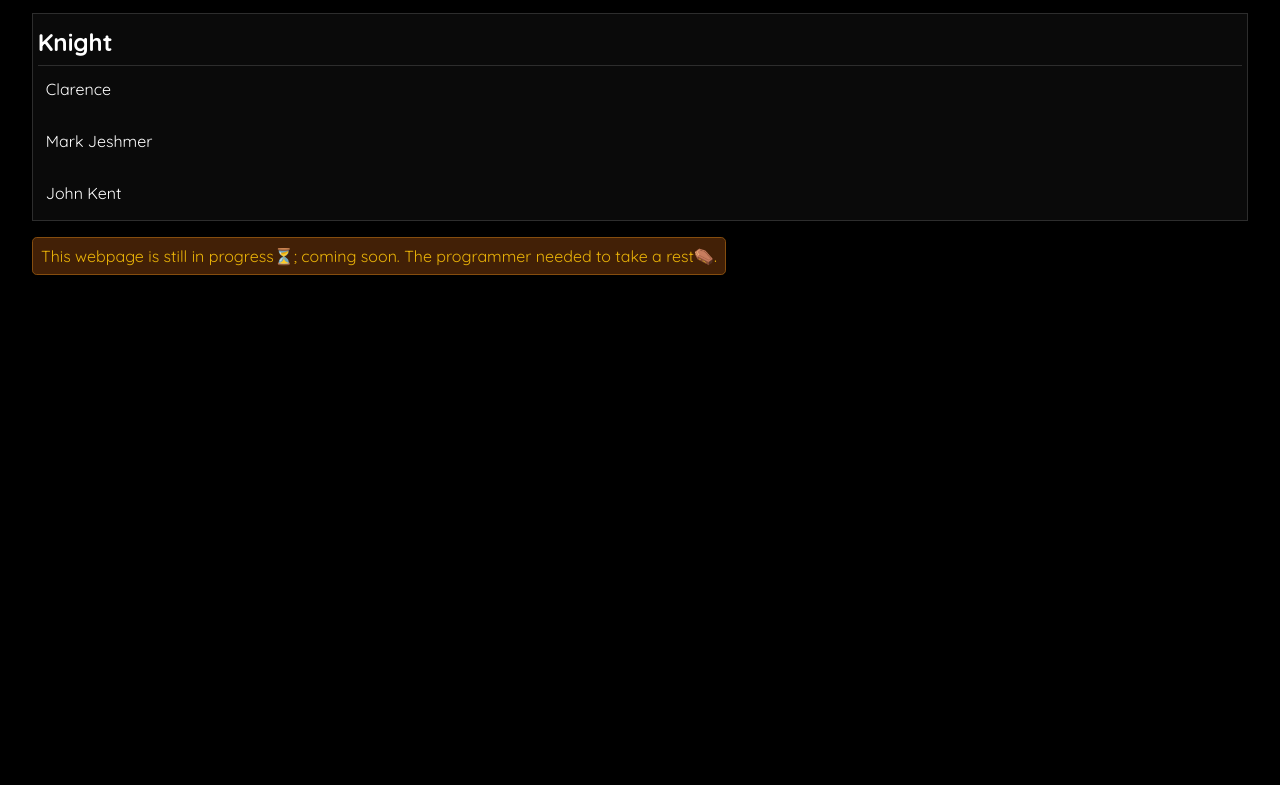
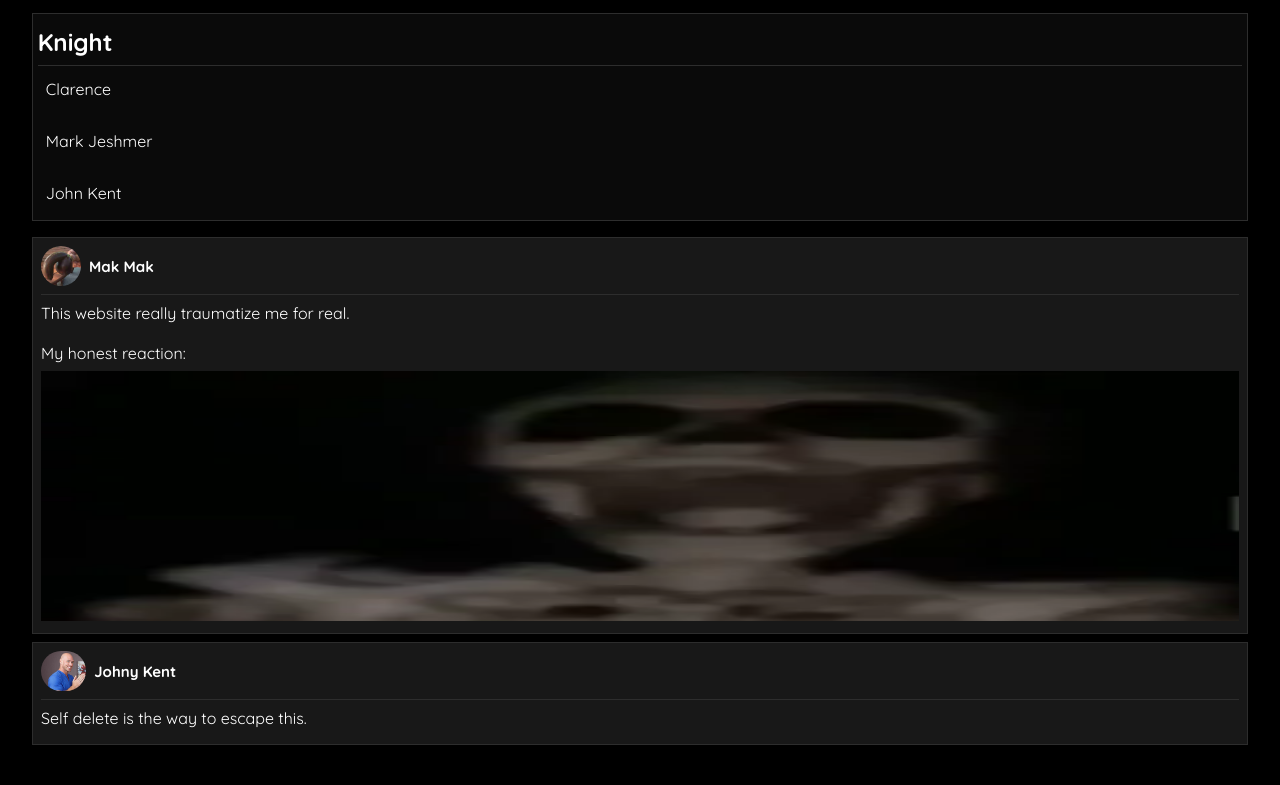
Before and after one commit to Clar-Rence/3Knight, a plain HTML site: page index.html in a window 1280 px wide. Shown: the part 164-949 px from the top of the page. Before the commit the page ends 800 px from the top, so only its background shows below. Drawn offline with Linux system fonts and the light colour scheme.

Commit message:
Add files via upload

```diff
--- a/css/index.css
+++ b/css/index.css
@@ -83,3 +83,32 @@
     background-color: #422006;
     border: 0.05rem solid #854d0e;
 }
+
+.knight-comment {
+    margin-top: 1rem;
+}
+.knight-comment div {
+    padding: 0.5rem;
+    margin-bottom: 0.5rem;
+    background-color: #181818;
+    border: 0.05rem solid #2d2d2d;
+}
+.knight-comment div h1 {
+    display: flex;
+    gap: 0.50rem;
+    font-size: 15px;
+    align-items: center;
+    padding-bottom: 0.5rem;
+    border-bottom: 0.05rem solid #2d2d2d;
+}
+.knight-comment div h1 img {
+    height: 2.50rem;
+    border-radius: 10rem;
+}
+.knight-comment div p {
+    padding: 0.5rem 0;
+}
+.knight-comment div > img {
+    height: 250px;
+    width: 100%;
+}
--- a/index.html
+++ b/index.html
@@ -14,7 +14,7 @@
             <a class="main-link" href="about.html">Read</a>
         </nav>
         <section class="intro">
-            <h1>Hello welcome to our <span>WebPage</span> called <span>3Knight</span></h1>
+            <h1>Hello welcome to our <span>Website</span> called <span>3Knight</span></h1>
             <p>The three(3) bro that been friends for 300BC💀 which is legit 100% real😱.</p>
             <div class="knight-list">
                 <h1>Knight</h1>
@@ -24,8 +24,20 @@
                     <p>John Kent</p>
                 </ul>
             </div>
-            <div class="update">
+            <!--<div class="update">
                 <p>This webpage is still in progress⏳; coming soon. The programmer needed to take a rest⚰️.</p>
+            </div>-->
+            <div class="knight-comment">
+                <div>
+                    <h1><img src="./img/eggplant.png" alt="Mark Jeshmer Profile">Mak Mak</h1>
+                    <p>This website really traumatize me for real.<br><br>My honest reaction:</p>
+                    <img src="./img/skeleton-shock.webp" alt="skull">
+                </div>
+                <div>
+                    <h1><img src="./img/suspicious.jpg" alt="Mark Jeshmer Profile">Johny Kent</h1>
+                    <p>Self delete is the way to escape this.</p>
+                    <!--<img src="./img/skeleton-shock.webp" alt="skull">-->
+                </div>
             </div>
         </section>
     </div>
```
Also changed, not shown: img/eggplant.png (added), img/skeleton-shock.webp (added), img/suspicious.jpg (added).
